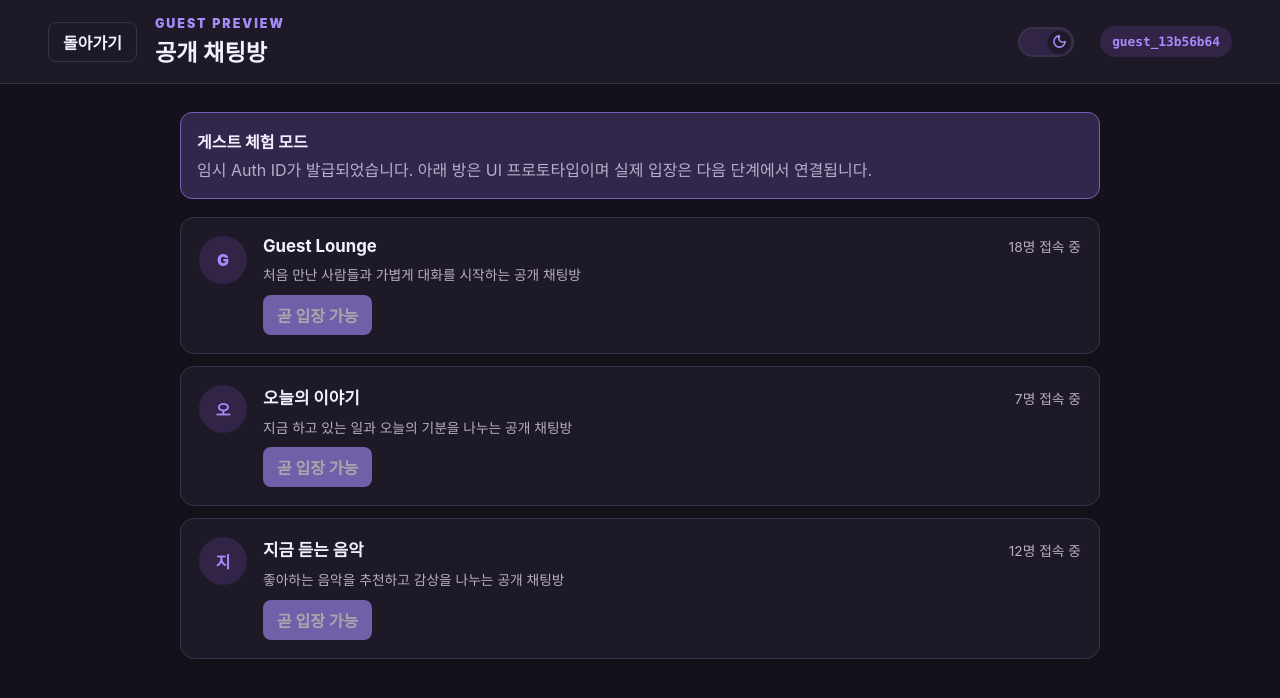
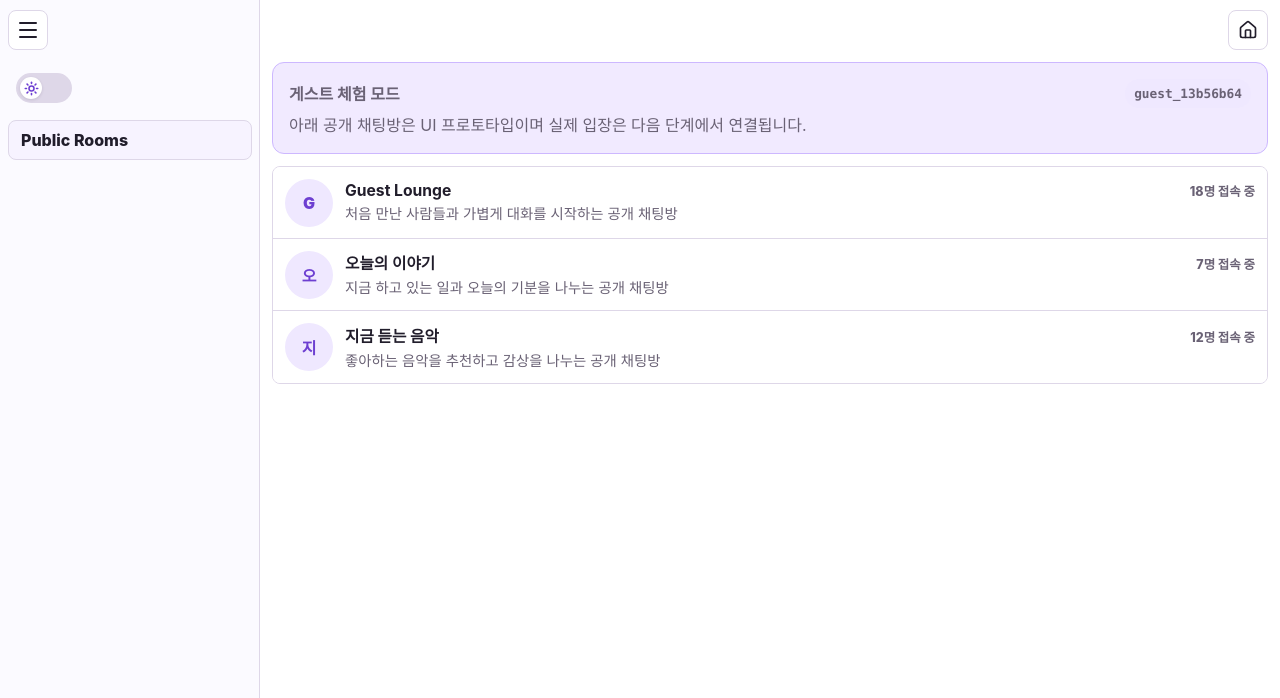
Before and after one commit to sys-Normal/wordrill, a Next.js app: page /guest in a window 1280 px wide. Both pictures are taken after a click on the button "Toggle menu". Shown: the top 698 px of the page. Built offline with nearby package versions, Linux system fonts and the light colour scheme.

Commit message:
feat: 게스트 화면과 메뉴 UI 통일

```diff
--- a/app/app-menu.tsx
+++ b/app/app-menu.tsx
@@ -3,6 +3,7 @@
 import { useState } from "react";
 import Link from "next/link";
 import { usePathname } from "next/navigation";
+import { LogOut, Settings } from "lucide-react";
 import ThemeToggle from "./theme-toggle";
 
 type AppMenuProps = {
@@ -30,20 +31,33 @@ export default function AppMenu({ isAuthenticated, onSignOut }: AppMenuProps) {
 
       <nav className="menuPanel" aria-hidden={!open}>
         <ThemeToggle />
+        {!isAuthenticated && pathname === "/guest" ? (
+          <Link className="menuLink active" href="/guest">
+            Public Rooms
+          </Link>
+        ) : null}
         {isAuthenticated ? (
           <>
             <Link className={`menuLink ${pathname === "/rooms" ? "active" : ""}`} href="/rooms">
               Rooms
             </Link>
             <Link
-              className={`menuLink ${pathname === "/settings" ? "active" : ""}`}
+              aria-label="설정"
+              className={`menuLink menuIconAction ${pathname === "/settings" ? "active" : ""}`}
               href="/settings"
+              title="설정"
             >
-              Settings
+              <Settings aria-hidden="true" size={20} />
             </Link>
             {onSignOut ? (
-              <button className="menuLink menuAction" type="button" onClick={onSignOut}>
-                Logout
+              <button
+                aria-label="로그아웃"
+                className="menuLink menuAction menuIconAction"
+                title="로그아웃"
+                type="button"
+                onClick={onSignOut}
+              >
+                <LogOut aria-hidden="true" size={20} />
               </button>
             ) : null}
           </>
--- a/app/globals.css
+++ b/app/globals.css
@@ -241,42 +241,15 @@ input:focus {
   line-height: 1.5;
 }
 
-.guestPrototypeShell {
-  min-height: 100vh;
-  background: var(--bg);
-}
-
-.guestPrototypeHeader {
-  min-height: 84px;
-  display: grid;
-  grid-template-columns: auto 1fr auto auto;
-  align-items: center;
-  gap: 18px;
-  border-bottom: 1px solid var(--line);
-  background: var(--panel);
-  padding: 14px clamp(16px, 4vw, 48px);
-}
-
-.guestPrototypeHeader .entryEyebrow {
-  margin-bottom: 3px;
-}
-
 .guestIdentity {
+  flex: 0 0 auto;
   border-radius: 999px;
   background: var(--accent-soft);
   color: var(--accent);
-  padding: 8px 12px;
+  padding: 5px 9px;
   font-family: ui-monospace, SFMono-Regular, Consolas, monospace;
   font-size: 0.8rem;
   font-weight: 800;
-}
-
-.guestPrototypeContent {
-  width: min(960px, 100%);
-  display: grid;
-  gap: 18px;
-  margin: 0 auto;
-  padding: 28px 20px;
 }
 
 .guestNotice {
@@ -288,57 +261,23 @@ input:focus {
   padding: 16px;
 }
 
+.guestNoticeTopLine {
+  display: flex;
+  align-items: center;
+  justify-content: space-between;
+  gap: 12px;
+}
+
 .guestNotice span {
   color: var(--muted);
   line-height: 1.5;
 }
 
-.guestRoomGrid {
-  display: grid;
-  gap: 12px;
-}
-
-.guestRoomCard {
-  display: grid;
-  grid-template-columns: auto minmax(0, 1fr);
-  gap: 16px;
-  border: 1px solid var(--line);
-  border-radius: 14px;
-  background: var(--panel);
-  padding: 18px;
-}
-
-.guestRoomInfo {
-  min-width: 0;
-  display: grid;
-  gap: 9px;
-}
-
-.guestRoomTitleLine {
-  display: flex;
-  align-items: baseline;
-  justify-content: space-between;
-  gap: 14px;
-}
-
-.guestRoomTitleLine h2 {
-  margin: 0;
-  font-size: 1.05rem;
-}
-
-.guestRoomTitleLine span,
-.guestRoomInfo p {
+.guestRoomPeople {
   color: var(--muted);
-  font-size: 0.86rem;
-}
-
-.guestRoomInfo p {
-  margin: 0;
-  line-height: 1.5;
-}
-
-.guestRoomInfo button {
-  width: fit-content;
+  font-size: 0.78rem;
+  font-weight: 800;
+  white-space: nowrap;
 }
 
 .loginBackButton {
@@ -454,6 +393,13 @@ input:focus {
 
 .menuAction:hover {
   background: var(--hover);
+}
+
+.menuIconAction {
+  width: 40px;
+  min-height: 40px;
+  justify-content: center;
+  padding: 0;
 }
 
 .srOnly {
@@ -687,21 +633,9 @@ h1 {
     font-size: 0.78rem;
   }
 
-  .guestPrototypeHeader {
-    grid-template-columns: auto 1fr;
-  }
-
-  .guestPrototypeHeader .themeToggle {
-    justify-self: end;
-  }
-
-  .guestIdentity {
-    grid-column: 1 / -1;
-    width: fit-content;
-  }
-
-  .guestRoomCard {
-    grid-template-columns: 1fr;
+  .guestNoticeTopLine {
+    align-items: flex-start;
+    flex-direction: column;
   }
 }
 
@@ -755,6 +689,10 @@ h1 {
 
 .roomLink:hover {
   background: var(--hover);
+}
+
+.guestRoomLink {
+  cursor: default;
 }
 
 .roomAvatar {
--- a/app/guest/page.tsx
+++ b/app/guest/page.tsx
@@ -2,7 +2,8 @@
 
 import { useEffect, useState } from "react";
 import Link from "next/link";
-import ThemeToggle from "../theme-toggle";
+import { Home } from "lucide-react";
+import AppMenu from "../app-menu";
 
 const GUEST_AUTH_ID_KEY = "wordrill.guest.auth-id";
 
@@ -24,35 +25,48 @@ export default function GuestPage() {
   }, []);
 
   return (
-    <main className="guestPrototypeShell">
-      <header className="guestPrototypeHeader">
-        <Link className="secondaryButton textButton" href="/">돌아가기</Link>
-        <div>
-          <p className="entryEyebrow">Guest Preview</p>
-          <h1>공개 채팅방</h1>
-        </div>
-        <ThemeToggle />
-        <span className="guestIdentity">{guestAuthId || "guest 발급 중"}</span>
-      </header>
-      <section className="guestPrototypeContent" aria-label="Guest public rooms">
-        <div className="guestNotice">
-          <strong>게스트 체험 모드</strong>
-          <span>임시 Auth ID가 발급되었습니다. 아래 방은 UI 프로토타입이며 실제 입장은 다음 단계에서 연결됩니다.</span>
-        </div>
-        <div className="guestRoomGrid">
-          {rooms.map((room) => (
-            <article className="guestRoomCard" key={room.id}>
-              <span className="roomAvatar" aria-hidden="true">{room.name.trim().charAt(0).toUpperCase() || "#"}</span>
-              <div className="guestRoomInfo">
-                <div className="guestRoomTitleLine">
-                  <h2>{room.name}</h2>
-                  <span>{room.people}명 접속 중</span>
-                </div>
-                <p>{room.description}</p>
-                <button type="button" disabled>곧 입장 가능</button>
+    <main className="appShell">
+      <section className="chatPanel roomsPanel" aria-label="Guest public rooms">
+        <div className="appLayout">
+          <AppMenu isAuthenticated={false} />
+          <div className="appMain">
+            <Link
+              aria-label="홈으로"
+              className="loginBackButton secondaryButton textButton"
+              href="/"
+              title="홈으로"
+            >
+              <Home aria-hidden="true" size={20} />
+            </Link>
+            <h1 className="srOnly">공개 채팅방</h1>
+            <div className="roomsView">
+              <div className="guestNotice">
+                <span className="guestNoticeTopLine">
+                  <strong>게스트 체험 모드</strong>
+                  <span className="guestIdentity">{guestAuthId || "guest 발급 중"}</span>
+                </span>
+                <span>아래 공개 채팅방은 UI 프로토타입이며 실제 입장은 다음 단계에서 연결됩니다.</span>
               </div>
-            </article>
-          ))}
+              <ul className="roomList">
+                {rooms.map((room) => (
+                  <li key={room.id}>
+                    <div className="roomLink guestRoomLink">
+                      <span className="roomAvatar" aria-hidden="true">
+                        {room.name.trim().charAt(0).toUpperCase() || "#"}
+                      </span>
+                      <span className="roomSummary">
+                        <span className="roomTopLine">
+                          <strong>{room.name}</strong>
+                          <span className="guestRoomPeople">{room.people}명 접속 중</span>
+                        </span>
+                        <span className="roomLastMessage">{room.description}</span>
+                      </span>
+                    </div>
+                  </li>
+                ))}
+              </ul>
+            </div>
+          </div>
         </div>
       </section>
     </main>
```
